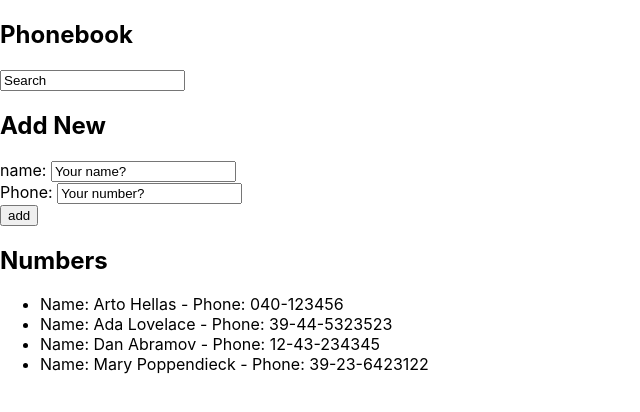
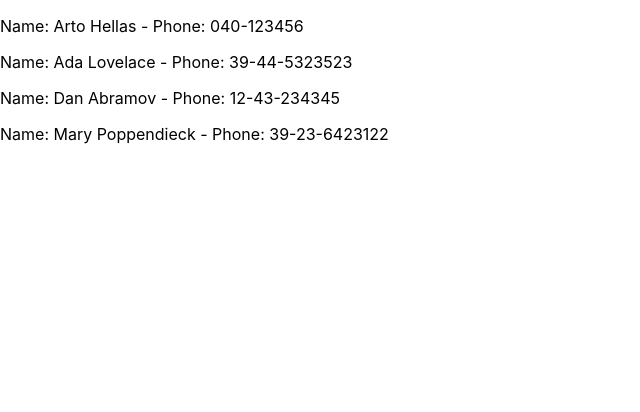
Before and after one commit to FrancisQ/EduNode, a React (Create React App) app: page / in a window 1280 px wide. Shown: the top 412 px of the page, without its empty margins (0-640 px from the left). Built offline with nearby package versions, Linux system fonts and the light colour scheme; data requests are answered from the project's data file.

Commit message:
part2.11 completed - pull data from db.json file using useEffect

```diff
--- /dev/null
+++ b/db.json
@@ -0,0 +1,24 @@
+{
+    "persons": [
+        {
+            "name": "Arto Hellas",
+            "number": "040-123456",
+            "id": 1
+        },
+        {
+            "name": "Ada Lovelace",
+            "number": "39-44-5323523",
+            "id": 2
+        },
+        {
+            "name": "Dan Abramov",
+            "number": "12-43-234345",
+            "id": 3
+        },
+        {
+            "name": "Mary Poppendieck",
+            "number": "39-23-6423122",
+            "id": 4
+        }
+    ]
+}
--- a/src/App.js
+++ b/src/App.js
@@ -1,76 +1,23 @@
 import './App.css'
-import React, { useState } from 'react'
-import Search from './components/Search'
-import Results from './components/Results'
-import PersonForm from './components/PersonForm'
+import React, { useState, useEffect } from 'react'
+import axios from 'axios'
 
 const App = () => {
-  const [persons, setPersons] = useState([
-    { name: 'Arto Hellas', number: '040-123456', id: 1 },
-    { name: 'Ada Lovelace', number: '39-44-5323523', id: 2 },
-    { name: 'Dan Abramov', number: '12-43-234345', id: 3 },
-    { name: 'Mary Poppendieck', number: '39-23-6423122', id: 4 }
-  ])
-  const [newName, setNewName] = useState('Your name?')
-  const [newPhone, setNewPhone] = useState('Your number?')
-  const [newSearch, setNewSearch] = useState('Search')
-  const [newResult, setNewResult] = useState(persons)
+  const [persons, setPersons] = useState([])
 
-  //Submit Button onSubmit - add person object and clear fields
-  const addPerson = (event) => {
-    event.preventDefault()
-    const nameExists = persons.find(person => person.name === newName)
-    const phoneExists = persons.find(person => person.number === newPhone)
-
-    if (nameExists !== undefined) {
-      alert(`Name ${newName} Already Exists, try another`)
-    } else if (phoneExists !== undefined) {
-      alert(`Phone ${newPhone} has already been assigned`)
-    } else {
-      const newPersonObject = {
-        name: newName,
-        number: newPhone,
-        id: persons.length + 1
-      }
-      setPersons(persons.concat(newPersonObject))
-    }
-    setNewName('')
-    setNewPhone('')
-  }
-  //Search input onChange
-  const searchResults = (event) => {
-    setNewSearch(event.target.value)
-    const query = event.target.value.toLowerCase()
-
-    let tempResults = persons.filter(person => {
-      if (person.name.toLowerCase().includes(query) || person.number.includes(query))
-        return person
-    })
-    setNewResult(tempResults)
-  }
-  //Name input onChange
-  const updateName = (event) => {
-    setNewName(event.target.value)
-  }
-  //Phone input onChange
-  const updatePhone = (event) => {
-    setNewPhone(event.target.value)
-  }
+  useEffect(() => {
+    axios
+      .get('http://localhost:3001/persons')
+      .then(response => {
+        setPersons(response.data)
+      })
+  }, [])
 
   return (
     <div>
-      <h2>Phonebook</h2>
-      <Search
-        value={newSearch}
-        handleChange={searchResults}> </Search>
-      <h2>Add New</h2>
-      <PersonForm
-        handleNameChange={updateName}
-        handlePhoneChange={updatePhone}
-        name={newName} phone={newPhone}
-        handleSubmit={addPerson}></PersonForm>
-      <h2>Numbers</h2>
-      <Results results={newResult}></Results>
+      {persons.map(person =>
+        <p key={person.id}>Name: {person.name} - Phone: {person.number}</p>
+      )}
     </div >
   )
 }
--- a/src/components/PersonForm.js
+++ /dev/null
@@ -1,16 +0,0 @@
-import React from 'react'
-
-const PersonForm = ({ handleSubmit, name, phone, handleNameChange, handlePhoneChange }) => (
-    <form onSubmit={handleSubmit}>
-        <div>
-            name: <input value={name} onChange={handleNameChange} />
-            <br />
-            Phone: <input value={phone} onChange={handlePhoneChange} />
-        </div>
-        <div>
-            <button type="submit" >add</button>
-        </div>
-    </form >
-)
-
-export default PersonForm
--- a/src/components/Results.js
+++ /dev/null
@@ -1,10 +0,0 @@
-import React from 'react'
-
-const Results = ({ results }) => (
-    <ul>
-        {results.map(person => (
-            <li key={person.id} >Name: {person.name} - Phone: {person.number}</li>
-        ))}
-    </ul>
-)
-export default Results
--- a/src/components/Search.js
+++ /dev/null
@@ -1,5 +0,0 @@
-import React from 'react'
-
-const Search = ({ value, handleChange }) => (<input value={value} onChange={handleChange} />)
-
-export default Search
--- a/src/index.js
+++ b/src/index.js
@@ -3,7 +3,5 @@ import ReactDOM from 'react-dom';
 import './index.css';
 import App from './App';
 
-
-ReactDOM.render(
-  <App />
-  , document.getElementById('root'))
+ReactDOM.render(<App />,
+  document.getElementById('root'))
```
Also changed, not shown: package.json (+6 -1 lines), 1 other file (tests, documents, lock files or other folders).
